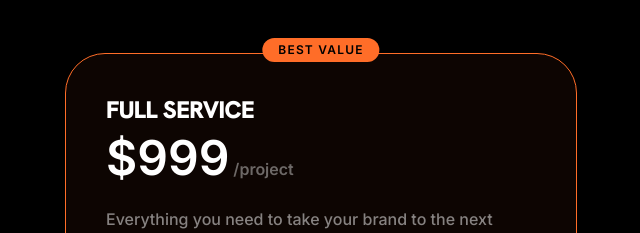
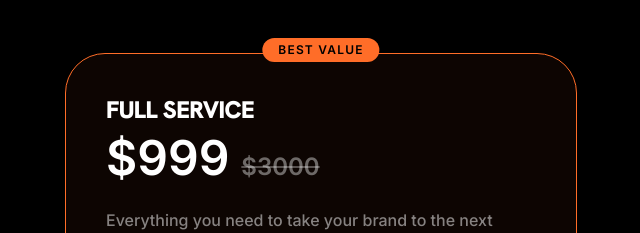
Before and after one commit to adventy123/thirdspace, a React (Vite) app: page / in a window 1280 px wide. Shown: the part 4180-4413 px from the top of the page, without its empty margins (319-959 px from the left). Built offline with nearby package versions, Linux system fonts and the light colour scheme.

Commit message:
Update pricing slash project to a 3000 strikethrough

```diff
--- a/src/App.tsx
+++ b/src/App.tsx
@@ -442,9 +442,9 @@ const Pricing = () => {
                 Best Value
               </div>
               <h3 className="text-2xl font-black uppercase mb-2">{plan.name}</h3>
-              <div className="flex items-baseline gap-1 mb-6">
+              <div className="flex items-baseline gap-3 mb-6">
                 <span className="text-5xl font-black">{plan.price}</span>
-                <span className="text-white/40 font-bold">/project</span>
+                <span className="text-white/40 font-bold text-2xl line-through decoration-white/30">$3000</span>
               </div>
               <p className="text-white/50 mb-8 font-medium leading-relaxed">
                 {plan.desc}
```
